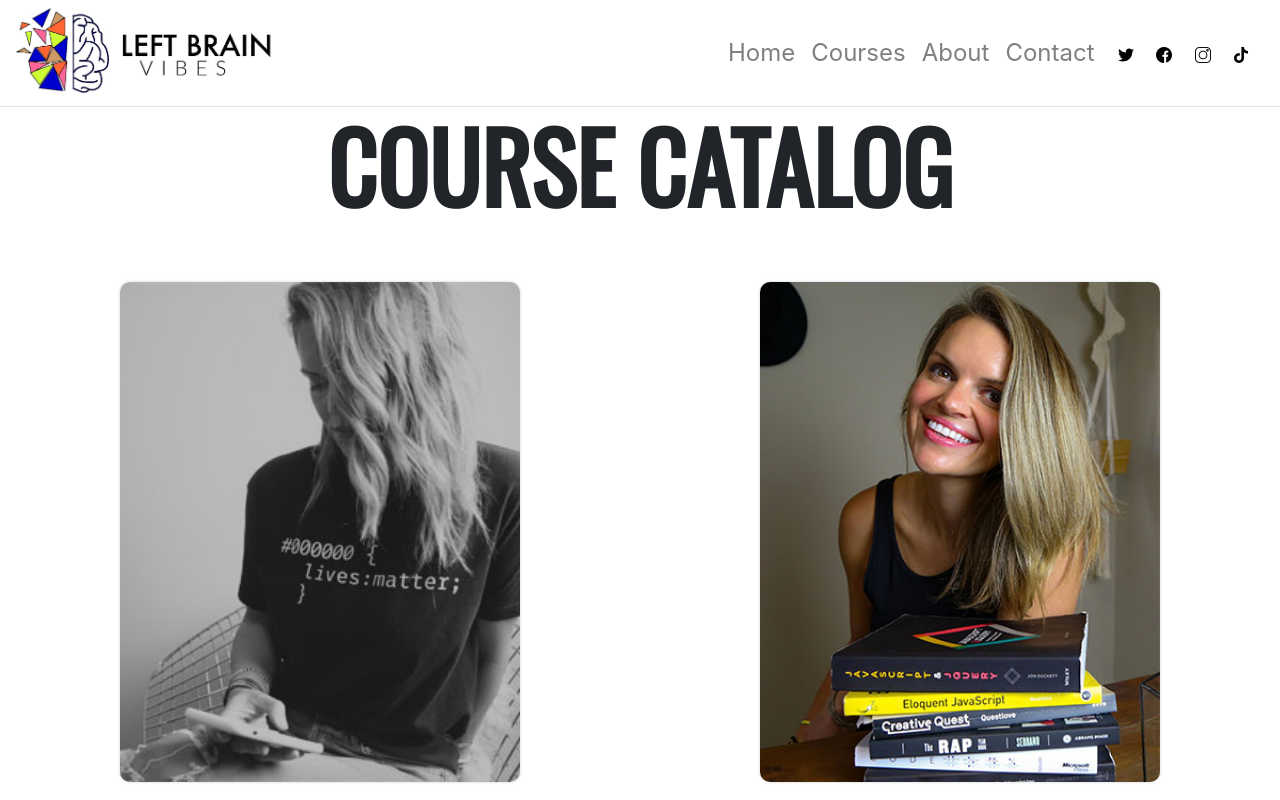
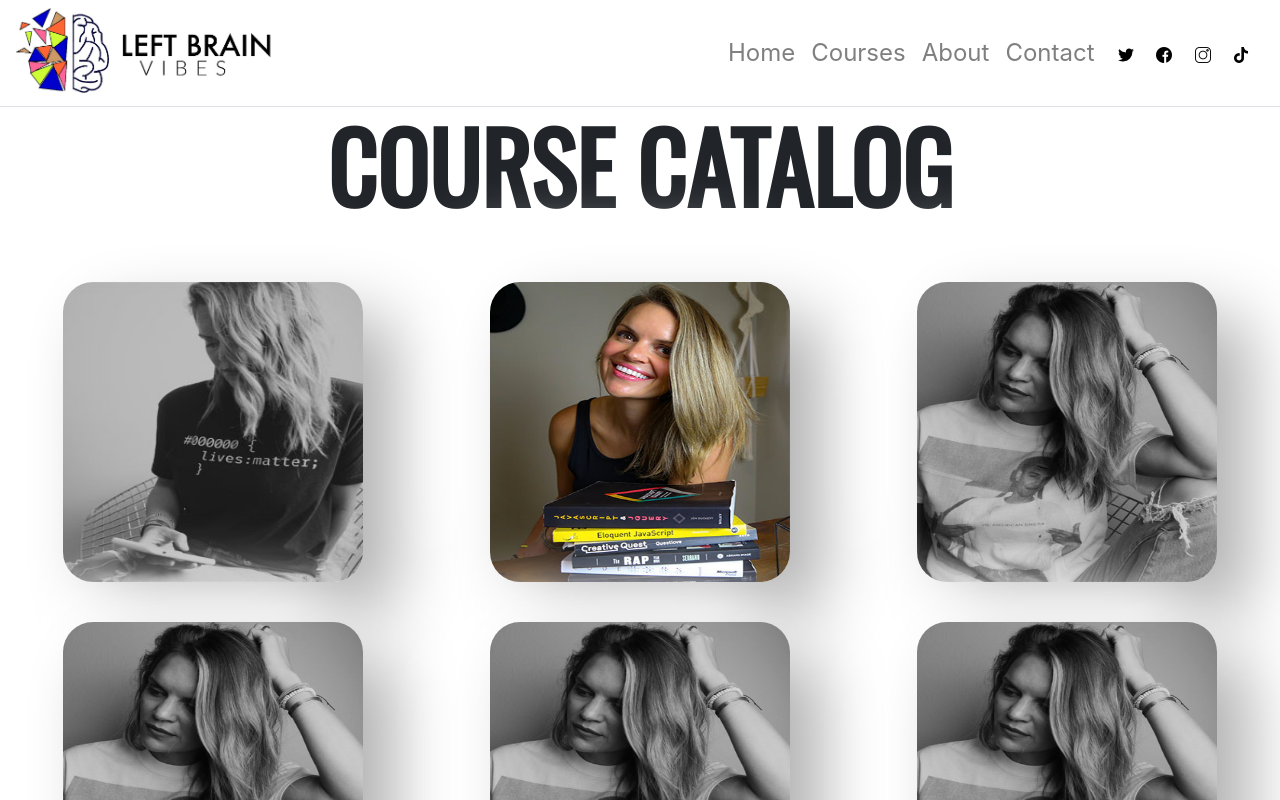
Before and after one commit to carriepresley/leftbrainvibes, a React (Create React App) app: page /courses in a window 1280 px wide. Shown: the top 800 px of the page. Built offline with nearby package versions, Linux system fonts and the light colour scheme.

Commit message:
ci repair

```diff
--- a/src/index.css
+++ b/src/index.css
@@ -31,12 +31,24 @@ code {
 }
 
 .cp-card-image {
-  border-radius: 10px;
-  width: 400px;
-  height: 500px;
-  box-shadow: 0px 0px 3px 0px #ccc;
+  border-radius: 30px;
+  width: 300px;
+  height: 300px;
+  box-shadow:  33px 33px 66px #b1b1b1,
+             -33px -33px 66px #ffffff;
 
 }
+.cp-card-image:hover{
+  -moz-transform: translate(-2px, -2px);
+  -ms-transform: translate(-2px, -2px);
+  -o-transform: translate(-2px, -2px);
+  -webkit-transform: translate(-2px, -2px);
+  transform: translate(-2px, -2px);
+
+  box-shadow:20px 20px 60px #b6b7b7,
+             -20px -20px 60px #ffffff;
+}
+
 
 .cp-card-info {
   margin-top: 10px;
```
Also changed, not shown: 1 other file (tests, documents, lock files or other folders).
